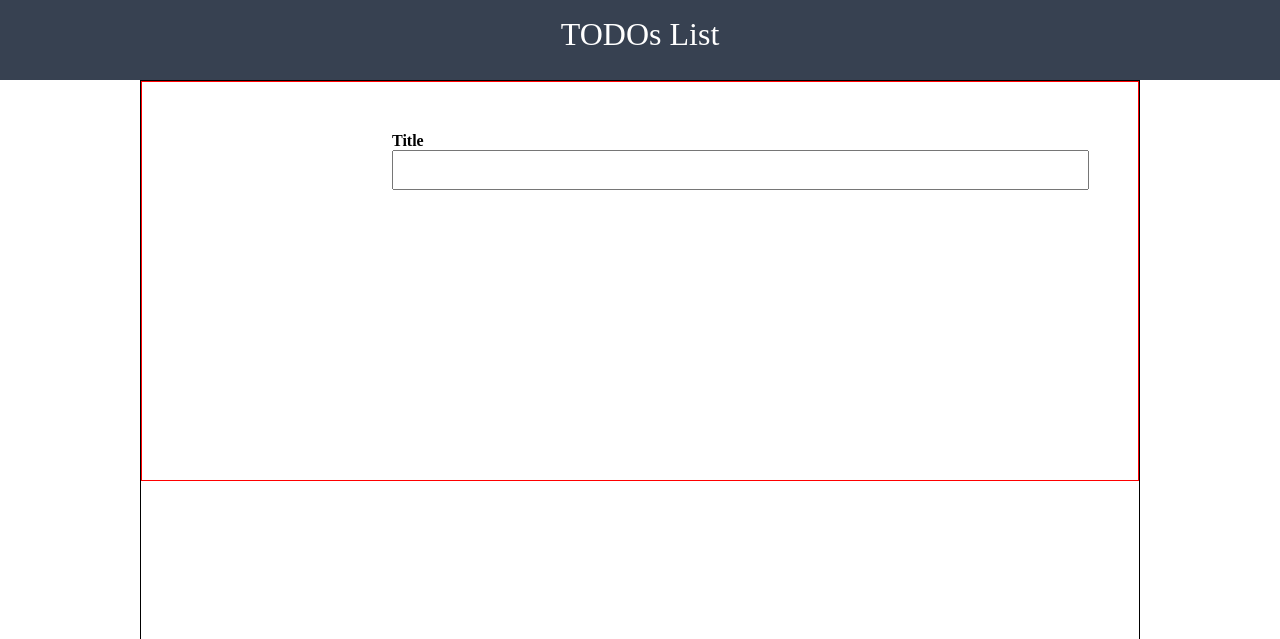
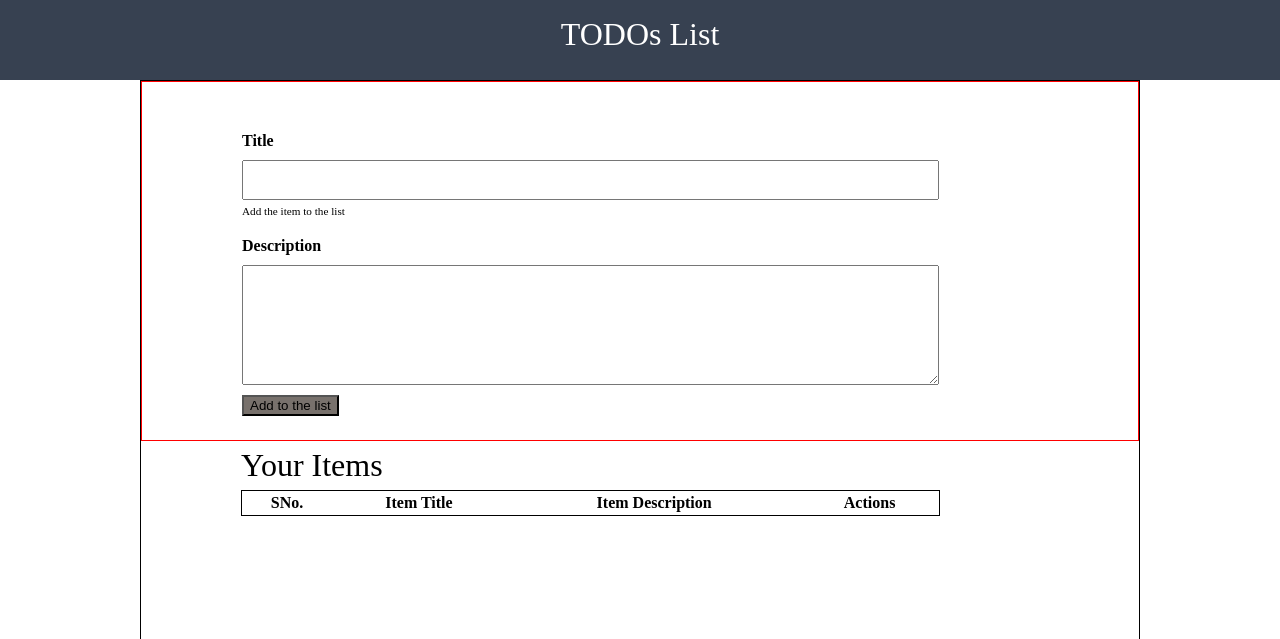
Before and after one commit to shubhangsharmasigs/todo-list, a plain HTML site: page index.html in a window 1280 px wide. Shown: the top 639 px of the page. Drawn offline with Linux system fonts and the light colour scheme.

Commit message:
upto table header styling

```diff
--- a/index.html
+++ b/index.html
@@ -15,7 +15,22 @@
         <div class="contents-container">
             <div class="title">Title</div>
             <input type="text" id="input-area">
+            <p>Add the item to the list</p>
+            <div class="description">Description</div>
+            <textarea class="description-box"></textarea>
+            <button id="add-to-list">Add to the list</button>
         </div>
+        <div class="items">Your Items</div>
+        <table class="table">
+            <thead class="thead-dark">
+                <tr>
+                    <th scope="col">SNo.</th>
+                    <th scope="col">Item Title</th>
+                    <th scope="col">Item Description</th>
+                    <th scope="col">Actions</th>
+                </tr>
+            </thead>
+        </table>
     </div>
 </body>
 </html>
--- a/style.css
+++ b/style.css
@@ -30,21 +30,51 @@ body{
 }
 .contents-container{
     margin: auto;
-    height:50vh;
+    height:45vh;
     width: 100%;
     border: 1px solid red;
 }
 .title{
+    margin: 50px 0px 0px 100px;
 
-    position: relative;
-    left: 250px;
-    top: 50px;
     width: 100px;
 }
 #input-area{
     width:70%;
     height:5vh;
-    position: relative;
-    left: 250px;
-    top: 50px;
+    margin: 10px 0px 0px 100px;
 }
+
+p{
+    margin: 5px 0px 0px 100px;
+    font-weight: lighter;
+    font-size: 0.7rem;
+}
+
+.description{
+    margin: 20px 0px 0px 100px;
+}
+
+.description-box{
+    margin: 10px 0px 0px 100px;
+    width: 70%;
+    height: 15vh;
+}
+
+button{
+    margin: 6px 0px 0px 100px;
+    display: block;
+    background-color:#78716c;
+}
+
+.items{
+    margin: 6px 0px 0px 100px;
+    font-size: 2rem;
+    font-weight: lighter;
+}
+
+.table{
+    border: 1px solid black;
+    margin: 6px 0px 0px 100px;
+    width:70%
+}
```
